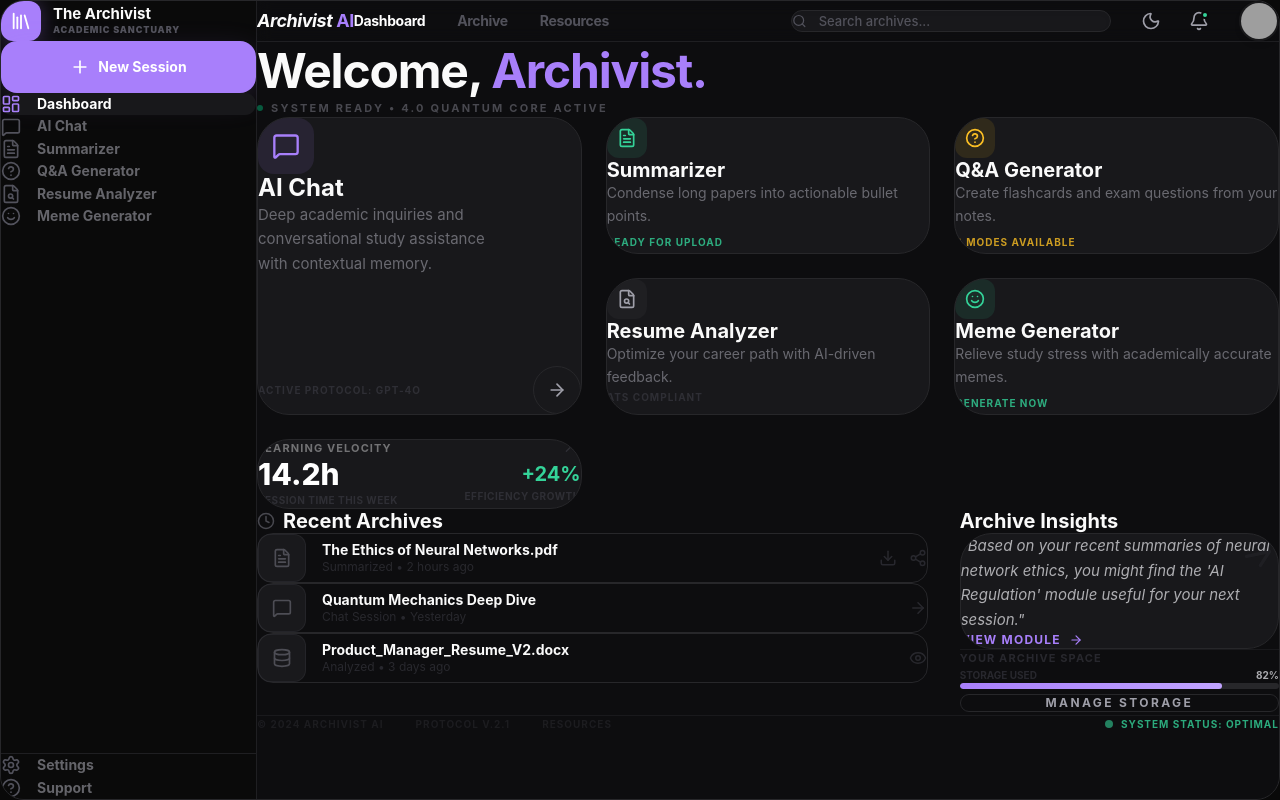
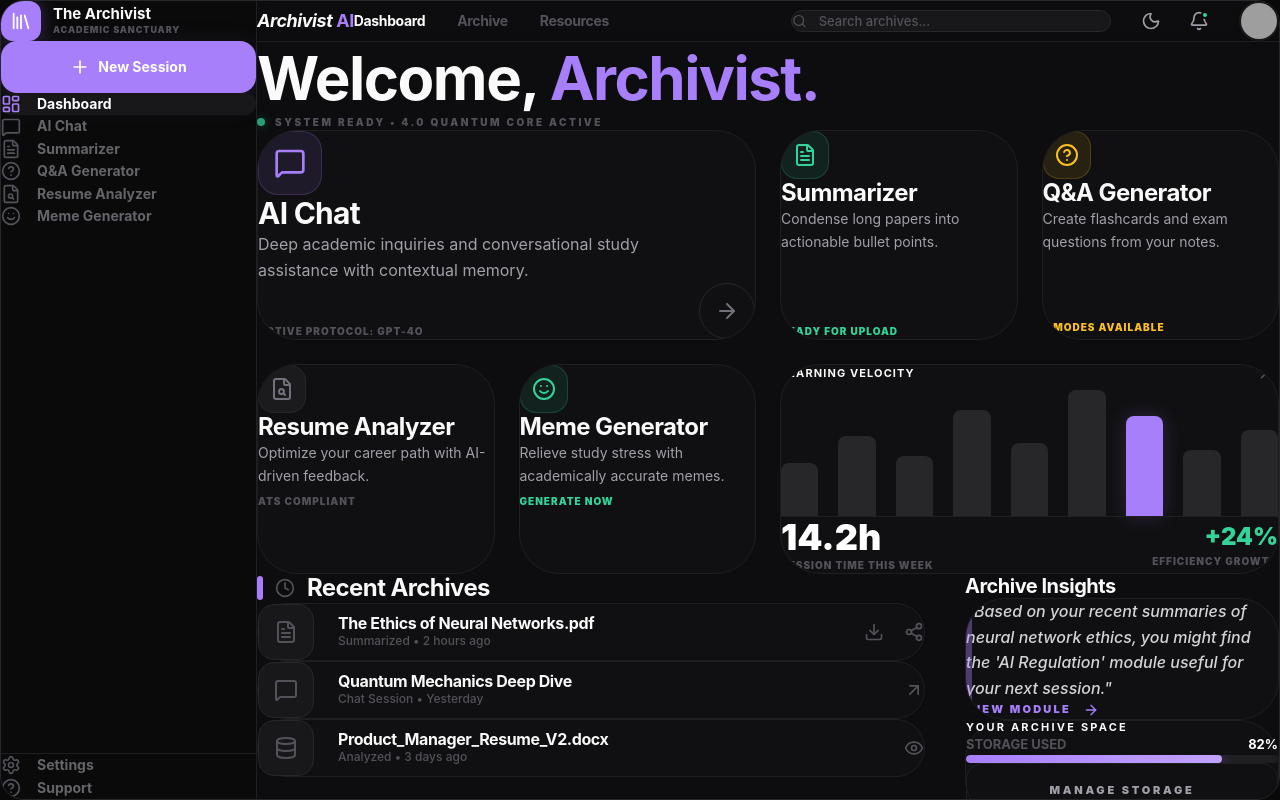
Before and after one commit to sudip-kumar-prasad/Archivist_AI, a React (Vite) app in the folder client/: page /dashboard in a window 1280 px wide. Built offline with nearby package versions, Linux system fonts and the light colour scheme; grey boxes are pictures that could not be loaded.

Commit message:
UI Refinement: Dashboard pixel-perfect adjustments

```diff
--- a/client/src/pages/Dashboard.jsx
+++ b/client/src/pages/Dashboard.jsx
@@ -10,183 +10,186 @@ import {
   Download,
   Eye,
   TrendingUp,
-  Database
+  Database,
+  ArrowUpRight
 } from 'lucide-react'
 
 export default function Dashboard() {
   return (
-    <div className="animate-fade-in max-w-7xl mx-auto space-y-10 pb-12">
+    <div className="animate-fade-in max-w-7xl mx-auto space-y-12 pb-16">
       {/* Header */}
-      <div>
-        <h1 className="text-5xl font-extrabold tracking-tight mb-2 text-white">
-          Welcome, <span className="text-archivist-purple">Archivist.</span>
+      <div className="space-y-2">
+        <h1 className="text-6xl font-black tracking-tight text-white leading-tight">
+          Welcome, <span className="text-[#a87ffb]">Archivist.</span>
         </h1>
-        <p className="text-[11px] tracking-[0.2em] uppercase font-bold text-zinc-500 opacity-60 flex items-center gap-2">
-          <span className="w-1.5 h-1.5 rounded-full bg-emerald-500 animate-pulse"></span>
+        <div className="flex items-center gap-2.5 text-[10px] font-black uppercase tracking-[0.25em] text-[#52525b]">
+          <span className="w-2 h-2 rounded-full bg-[#34d399] animate-pulse shadow-[0_0_10px_rgba(52,211,153,0.4)]"></span>
           SYSTEM READY • 4.0 QUANTUM CORE ACTIVE
-        </p>
+        </div>
       </div>
 
       {/* Feature Grid */}
-      <div className="grid grid-cols-1 md:grid-cols-2 lg:grid-cols-3 gap-6">
+      <div className="grid grid-cols-1 md:grid-cols-2 lg:grid-cols-4 lg:grid-rows-2 gap-6">
         {/* Large AI Chat Card */}
-        <div className="lg:col-span-1 lg:row-span-2 group relative overflow-hidden rounded-[2rem] border border-archivist-border p-8 transition-all hover:scale-[1.01] hover:shadow-2xl bg-archivist-card">
+        <div className="lg:col-span-2 lg:row-span-1 group relative overflow-hidden rounded-[2.5rem] border border-[#1f1f22] p-10 transition-all hover:scale-[1.01] hover:shadow-2xl hover:bg-[#18181b] bg-[#141416]/50">
           <div className="flex flex-col h-full justify-between">
-            <div className="space-y-6">
-              <div className="w-14 h-14 rounded-2xl flex items-center justify-center bg-archivist-purple/10">
-                <MessageSquare size={28} className="text-archivist-purple" />
+            <div className="space-y-8">
+              <div className="w-16 h-16 rounded-[1.25rem] flex items-center justify-center bg-[#a87ffb]/10 border border-[#a87ffb]/20">
+                <MessageSquare size={32} className="text-[#a87ffb]" />
               </div>
-              <div className="space-y-3">
-                <h3 className="text-2xl font-bold text-white">AI Chat</h3>
-                <p className="text-[15px] text-zinc-400 opacity-60 leading-relaxed max-w-[240px]">
+              <div className="space-y-4">
+                <h3 className="text-3xl font-black text-white tracking-tight">AI Chat</h3>
+                <p className="text-[16px] text-[#a1a1aa] leading-relaxed max-w-[400px]">
                   Deep academic inquiries and conversational study assistance with contextual memory.
                 </p>
               </div>
             </div>
-            <div className="flex items-center justify-between mt-12">
-              <span className="text-[10px] font-bold tracking-widest uppercase text-zinc-600 opacity-40">Active Protocol: GPT-4O</span>
-              <div className="w-12 h-12 rounded-full border border-archivist-border flex items-center justify-center transition group-hover:bg-archivist-purple group-hover:border-transparent">
-                <ArrowRight size={20} className="text-zinc-400 group-hover:text-white transition" />
+            <div className="flex items-end justify-between mt-12 pb-2">
+              <span className="text-[10px] font-black tracking-widest uppercase text-[#52525b]">ACTIVE PROTOCOL: GPT-4O</span>
+              <div className="w-14 h-14 rounded-full border border-[#27272a] flex items-center justify-center transition group-hover:bg-[#a87ffb] group-hover:border-transparent group-hover:shadow-[0_0_30px_rgba(168,127,251,0.3)]">
+                <ArrowRight size={24} className="text-zinc-500 group-hover:text-white transition" />
               </div>
             </div>
           </div>
         </div>
 
         {/* Medium Summarizer Card */}
-        <div className="group relative overflow-hidden rounded-[2rem] border border-archivist-border p-8 transition-all hover:scale-[1.01] bg-archivist-card">
+        <div className="group relative overflow-hidden rounded-[2.5rem] border border-[#1f1f22] p-8 transition-all hover:scale-[1.01] hover:bg-[#18181b] bg-[#141416]/50">
           <div className="flex flex-col h-full justify-between">
             <div className="space-y-6">
-              <div className="w-10 h-10 rounded-xl flex items-center justify-center bg-archivist-green/10">
-                <FileText size={20} className="text-archivist-green" />
+              <div className="w-12 h-12 rounded-2xl flex items-center justify-center bg-[#34d399]/10 border border-[#34d399]/20">
+                <FileText size={24} className="text-[#34d399]" />
               </div>
-              <div className="space-y-2">
-                <h3 className="text-xl font-bold text-white">Summarizer</h3>
-                <p className="text-sm text-zinc-400 opacity-60 leading-relaxed">
+              <div className="space-y-3">
+                <h3 className="text-2xl font-black text-white tracking-tight">Summarizer</h3>
+                <p className="text-sm text-[#a1a1aa] leading-relaxed">
                   Condense long papers into actionable bullet points.
                 </p>
               </div>
             </div>
-            <div className="mt-8">
-              <span className="text-[10px] font-bold tracking-widest uppercase text-archivist-green opacity-80">Ready for upload</span>
+            <div className="mt-8 flex items-center justify-between">
+              <span className="text-[10px] font-black tracking-widest uppercase text-[#34d399]">READY FOR UPLOAD</span>
+              <div className="w-1.5 h-1.5 rounded-full bg-[#34d399]/20 hidden group-hover:block transition-all animate-ping"></div>
             </div>
           </div>
         </div>
 
         {/* Medium Q&A Card */}
-        <div className="group relative overflow-hidden rounded-[2rem] border border-archivist-border p-8 transition-all hover:scale-[1.01] bg-archivist-card">
+        <div className="group relative overflow-hidden rounded-[2.5rem] border border-[#1f1f22] p-8 transition-all hover:scale-[1.01] hover:bg-[#18181b] bg-[#141416]/50">
           <div className="flex flex-col h-full justify-between">
             <div className="space-y-6">
-              <div className="w-10 h-10 rounded-xl flex items-center justify-center bg-archivist-amber/10">
-                <HelpCircle size={20} className="text-archivist-amber" />
+              <div className="w-12 h-12 rounded-2xl flex items-center justify-center bg-[#fbbf24]/10 border border-[#fbbf24]/20">
+                <HelpCircle size={24} className="text-[#fbbf24]" />
               </div>
-              <div className="space-y-2">
-                <h3 className="text-xl font-bold text-white">Q&A Generator</h3>
-                <p className="text-sm text-zinc-400 opacity-60 leading-relaxed">
+              <div className="space-y-3">
+                <h3 className="text-2xl font-black text-white tracking-tight">Q&A Generator</h3>
+                <p className="text-sm text-[#a1a1aa] leading-relaxed">
                   Create flashcards and exam questions from your notes.
                 </p>
               </div>
             </div>
             <div className="mt-8">
-              <span className="text-[10px] font-bold tracking-widest uppercase text-archivist-amber opacity-80">3 Modes Available</span>
+              <span className="text-[10px] font-black tracking-widest uppercase text-[#fbbf24]">3 MODES AVAILABLE</span>
             </div>
           </div>
         </div>
 
         {/* Small Resume Analyzer Card */}
-        <div className="group relative overflow-hidden rounded-[2rem] border border-archivist-border p-8 transition-all hover:scale-[1.01] bg-archivist-card">
+        <div className="lg:col-span-1 group relative overflow-hidden rounded-[2.5rem] border border-[#1f1f22] p-8 transition-all hover:scale-[1.01] hover:bg-[#18181b] bg-[#141416]/50">
           <div className="space-y-6">
-            <div className="w-10 h-10 rounded-xl flex items-center justify-center bg-zinc-800/50">
-              <FileSearch size={20} className="text-zinc-400" />
+            <div className="w-12 h-12 rounded-2xl flex items-center justify-center bg-zinc-800/50 border border-white/5">
+              <FileSearch size={24} className="text-zinc-500" />
             </div>
-            <div className="space-y-2">
-              <h3 className="text-xl font-bold text-white">Resume Analyzer</h3>
-              <p className="text-sm text-zinc-400 opacity-60 leading-relaxed">
+            <div className="space-y-3">
+              <h3 className="text-2xl font-black text-white tracking-tight">Resume Analyzer</h3>
+              <p className="text-sm text-[#a1a1aa] leading-relaxed">
                 Optimize your career path with AI-driven feedback.
               </p>
             </div>
           </div>
-          <div className="mt-8 flex items-center justify-between">
-            <span className="text-[10px] font-bold tracking-widest uppercase text-zinc-600 opacity-40">ATS Compliant</span>
+          <div className="mt-8">
+            <span className="text-[10px] font-black tracking-widest uppercase text-[#52525b]">ATS COMPLIANT</span>
           </div>
         </div>
 
         {/* Small Meme Generator Card */}
-        <div className="group relative overflow-hidden rounded-[2rem] border border-archivist-border p-8 transition-all hover:scale-[1.01] bg-archivist-card">
+        <div className="lg:col-span-1 group relative overflow-hidden rounded-[2.5rem] border border-[#1f1f22] p-8 transition-all hover:scale-[1.01] hover:bg-[#18181b] bg-[#141416]/50">
           <div className="space-y-6">
-            <div className="w-10 h-10 rounded-xl flex items-center justify-center bg-archivist-green/10">
-              <Smile size={20} className="text-archivist-green" />
+            <div className="w-12 h-12 rounded-2xl flex items-center justify-center bg-[#34d399]/10 border border-[#34d399]/20">
+              <Smile size={24} className="text-[#34d399]" />
             </div>
-            <div className="space-y-2">
-              <h3 className="text-xl font-bold text-white">Meme Generator</h3>
-              <p className="text-sm text-zinc-400 opacity-60 leading-relaxed">
+            <div className="space-y-3">
+              <h3 className="text-2xl font-black text-white tracking-tight">Meme Generator</h3>
+              <p className="text-sm text-[#a1a1aa] leading-relaxed">
                 Relieve study stress with academically accurate memes.
               </p>
             </div>
           </div>
           <div className="mt-8">
-            <span className="text-[10px] font-bold tracking-widest uppercase text-archivist-green opacity-80">Generate Now</span>
+            <span className="text-[10px] font-black tracking-widest uppercase text-[#34d399]">GENERATE NOW</span>
           </div>
         </div>
 
         {/* Learning Velocity (Analytics) Card */}
-        <div className="lg:col-span-1 group relative overflow-hidden rounded-[2rem] border border-archivist-border p-8 transition-all bg-archivist-card">
+        <div className="lg:col-span-2 group relative overflow-hidden rounded-[2.5rem] border border-[#1f1f22] p-10 transition-all bg-[#141416]/50">
           <div className="flex flex-col h-full">
-            <div className="flex items-center justify-between mb-6">
-              <h3 className="text-[11px] font-bold tracking-widest uppercase text-zinc-600 opacity-40">Learning Velocity</h3>
-              <TrendingUp size={16} className="text-zinc-600 opacity-40" />
+            <div className="flex items-center justify-between mb-8">
+              <h3 className="text-[11px] font-black tracking-widest uppercase text-[#52525b]">LEARNING VELOCITY</h3>
+              <TrendingUp size={18} className="text-[#52525b]" />
             </div>
 
-            {/* Simple Bar Chart Placeholder */}
-            <div className="flex-1 flex items-end gap-3 h-24 mb-6">
-              {[40, 60, 45, 80, 55, 95, 75].map((h, i) => (
-                <div key={i} className={`flex-1 rounded-t-sm transition-all hover:opacity-100 ${i === 5 ? 'bg-archivist-purple opacity-100' : 'bg-white/20 opacity-40'}`}
+            <div className="flex-1 flex items-end gap-5 h-32 mb-10">
+              {[40, 60, 45, 80, 55, 95, 75, 50, 65].map((h, i) => (
+                <div key={i} className={`flex-1 rounded-t-lg transition-all hover:opacity-100 ${i === 6 ? 'bg-[#a87ffb] shadow-[0_0_20px_rgba(168,127,251,0.2)]' : 'bg-[#27272a]'}`}
                      style={{ height: `${h}%` }}></div>
               ))}
             </div>
 
-            <div className="flex items-center justify-between">
+            <div className="flex items-center justify-between pt-4 border-t border-[#1f1f22]">
               <div>
-                <p className="text-3xl font-extrabold text-white">14.2h</p>
-                <p className="text-[10px] text-zinc-600 opacity-40 uppercase tracking-wider font-bold">Session time this week</p>
+                <p className="text-4xl font-black text-white">14.2h</p>
+                <p className="text-[10px] text-[#52525b] uppercase tracking-widest font-black mt-1">Session time this week</p>
               </div>
               <div className="text-right">
-                <p className="text-xl font-bold text-archivist-green">+24%</p>
-                <p className="text-[10px] text-zinc-600 opacity-40 uppercase tracking-wider font-bold">Efficiency growth</p>
+                <p className="text-2xl font-black text-[#34d399]">+24%</p>
+                <p className="text-[10px] text-[#52525b] uppercase tracking-widest font-black mt-1">Efficiency growth</p>
               </div>
             </div>
           </div>
         </div>
       </div>
 
-      {/* Bottom Section: Recent Archives & Insights */}
-      <div className="grid grid-cols-1 lg:grid-cols-3 gap-8">
+      <div className="grid grid-cols-1 lg:grid-cols-12 gap-10">
         {/* Recent Archives */}
-        <div className="lg:col-span-2 space-y-6">
-          <div className="flex items-center gap-2">
-            <Clock size={18} className="text-zinc-500 opacity-60" />
-            <h2 className="text-xl font-bold text-white">Recent Archives</h2>
+        <div className="lg:col-span-8 space-y-8">
+          <div className="flex items-center gap-3">
+             <div className="w-1.5 h-6 rounded-full bg-[#a87ffb]"></div>
+             <h2 className="text-2xl font-black text-white tracking-tight flex items-center gap-3">
+               <Clock className="text-[#52525b]" size={20} />
+               Recent Archives
+             </h2>
           </div>
 
-          <div className="space-y-3">
+          <div className="space-y-4">
             {[
               { name: 'The Ethics of Neural Networks.pdf', sub: 'Summarized • 2 hours ago', icon: FileText },
               { name: 'Quantum Mechanics Deep Dive', sub: 'Chat Session • Yesterday', icon: MessageSquare },
               { name: 'Product_Manager_Resume_V2.docx', sub: 'Analyzed • 3 days ago', icon: Database }
             ].map((item, i) => (
-              <div key={i} className="flex items-center justify-between p-4 rounded-2xl border border-archivist-border transition hover:bg-white/5">
-                <div className="flex items-center gap-4">
-                  <div className="w-12 h-12 rounded-xl flex items-center justify-center bg-zinc-800/50 border border-zinc-700/30">
-                    <item.icon size={20} className="text-zinc-500 opacity-60" />
+              <div key={i} className="flex items-center justify-between p-6 rounded-[2rem] bg-[#141416]/50 border border-[#1f1f22] transition hover:bg-[#18181b] hover:border-[#27272a] shadow-sm">
+                <div className="flex items-center gap-6">
+                  <div className="w-14 h-14 rounded-2xl flex items-center justify-center bg-[#18181b] border border-[#27272a]">
+                    <item.icon size={24} className="text-[#52525b]" />
                   </div>
                   <div>
-                    <h4 className="text-sm font-bold text-white">{item.name}</h4>
-                    <p className="text-xs text-zinc-600 opacity-40 mt-0.5">{item.sub}</p>
+                    <h4 className="text-[16px] font-bold text-white tracking-tight">{item.name}</h4>
+                    <p className="text-xs text-[#52525b] mt-1 font-medium">{item.sub}</p>
                   </div>
                 </div>
-                <div className="flex items-center gap-3 text-zinc-600 opacity-40">
-                  {i === 1 ? <ArrowRight size={18} /> : (i === 2 ? <Eye size={18} /> : <>
-                    <Download size={18} />
-                    <Share2 size={18} />
+                <div className="flex items-center gap-5 text-[#52525b]">
+                  {i === 1 ? <ArrowUpRight size={20} className="hover:text-white transition cursor-pointer" /> : (i === 2 ? <Eye size={20} className="hover:text-white transition cursor-pointer" /> : <>
+                    <Download size={20} className="hover:text-white transition cursor-pointer" />
+                    <Share2 size={20} className="hover:text-white transition cursor-pointer" />
                   </>)}
                 </div>
               </div>
@@ -194,55 +197,42 @@ export default function Dashboard() {
           </div>
         </div>
 
-        {/* Insights & Storage */}
-        <div className="space-y-8">
+        {/* Sidebar Widgets */}
+        <div className="lg:col-span-4 space-y-10">
           <div className="space-y-6">
-            <h2 className="text-xl font-bold text-white">Archive Insights</h2>
-            <div className="rounded-[2rem] border border-archivist-border p-8 space-y-6 relative overflow-hidden bg-archivist-card">
-              <div className="absolute top-0 right-0 p-8 text-zinc-700 opacity-20">
-                <ArrowRight size={40} className="-rotate-12" />
-              </div>
-              <p className="text-[15px] leading-relaxed italic text-zinc-300 opacity-80 z-10 relative">
+            <h2 className="text-xl font-black text-white tracking-tight">Archive Insights</h2>
+            <div className="rounded-[2.5rem] border border-[#1f1f22] p-10 space-y-8 relative overflow-hidden bg-[#141416]/50 group">
+              <div className="absolute top-0 left-0 w-1.5 h-full bg-[#a87ffb] opacity-40 group-hover:opacity-100 transition-opacity"></div>
+              <p className="text-[16px] leading-[1.6] italic text-zinc-300 font-medium">
                 "Based on your recent summaries of neural network ethics, you might find the 'AI Regulation' module useful for your next session."
               </p>
-              <button className="flex items-center gap-2 text-archivist-purple font-bold text-xs uppercase tracking-widest relative z-10 transition hover:gap-3">
-                View Module <ArrowRight size={14} />
+              <button className="flex items-center gap-3 text-[#a87ffb] font-black text-[11px] uppercase tracking-[0.2em] transition-all hover:gap-4">
+                View Module <ArrowRight size={16} />
               </button>
             </div>
           </div>
 
-          <div className="space-y-4 pt-4 border-t border-zinc-800/50">
-            <div className="flex items-center justify-between text-[11px] font-bold tracking-widest uppercase text-zinc-600 opacity-40">
-              <span>Your Archive Space</span>
+          <div className="p-10 rounded-[2.5rem] border border-[#1f1f22] bg-[#141416]/50 space-y-8">
+            <div className="space-y-1">
+              <h4 className="text-[11px] font-black uppercase tracking-[0.2em] text-[#52525b]">YOUR ARCHIVE SPACE</h4>
             </div>
-            <div className="relative pt-2">
-              <div className="flex items-center justify-between text-[10px] uppercase font-bold mb-2">
-                <span className="text-zinc-600 opacity-40">Storage Used</span>
-                <span className="text-zinc-300 opacity-80">82%</span>
+
+            <div className="space-y-4">
+              <div className="flex items-center justify-between text-[13px] font-bold">
+                <span className="text-[#52525b]">STORAGE USED</span>
+                <span className="text-white">82%</span>
               </div>
-              <div className="h-1.5 w-full bg-zinc-800 rounded-full overflow-hidden">
-                <div className="h-full rounded-full bg-linear-to-r from-archivist-purple to-archivist-purple-light" style={{ width: '82%' }}></div>
+              <div className="h-2 w-full bg-[#1f1f22] rounded-full overflow-hidden">
+                <div className="h-full rounded-full bg-gradient-to-r from-[#a87ffb] to-[#c0a3ff] shadow-[0_0_15px_rgba(168,127,251,0.4)]" style={{ width: '82%' }}></div>
               </div>
             </div>
-            <button className="w-full py-4 text-xs font-bold uppercase tracking-[0.2em] border border-archivist-border rounded-2xl transition hover:bg-white/5 mt-4 text-zinc-400">
+
+            <button className="w-full h-14 text-[11px] font-black uppercase tracking-[0.25em] border border-[#1f1f22] rounded-2xl transition hover:bg-white/5 text-zinc-400 active:scale-95">
               Manage Storage
             </button>
           </div>
         </div>
       </div>
-
-      {/* Footer */}
-      <footer className="pt-20 pb-8 flex items-center justify-between border-t border-zinc-800/50">
-        <div className="flex items-center gap-8 text-[10px] font-bold tracking-widest text-zinc-700 opacity-30">
-          <span>© 2024 ARCHIVIST AI</span>
-          <span>PROTOCOL V.2.1</span>
-          <span>RESOURCES</span>
-        </div>
-        <div className="flex items-center gap-2 text-[10px] font-bold tracking-widest text-archivist-green opacity-80">
-          <span className="w-2 h-2 rounded-full bg-archivist-green animate-pulse"></span>
-          SYSTEM STATUS: OPTIMAL
-        </div>
-      </footer>
     </div>
   )
 }
```
